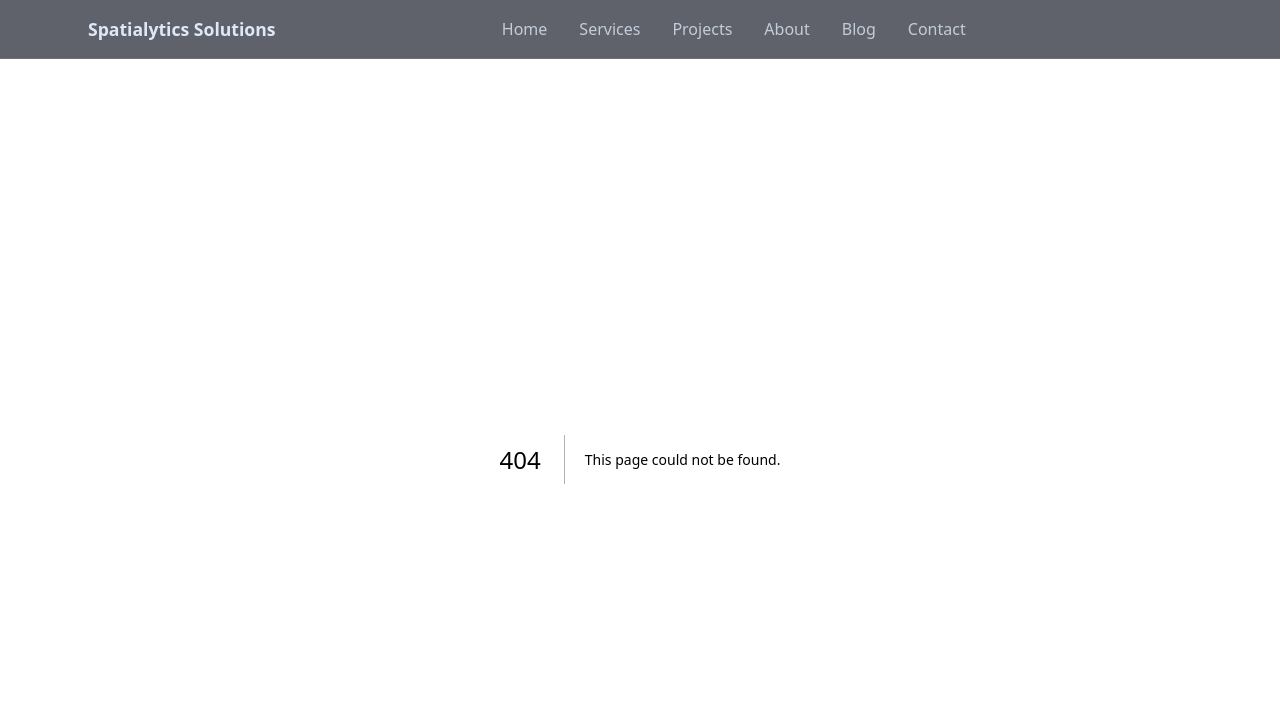
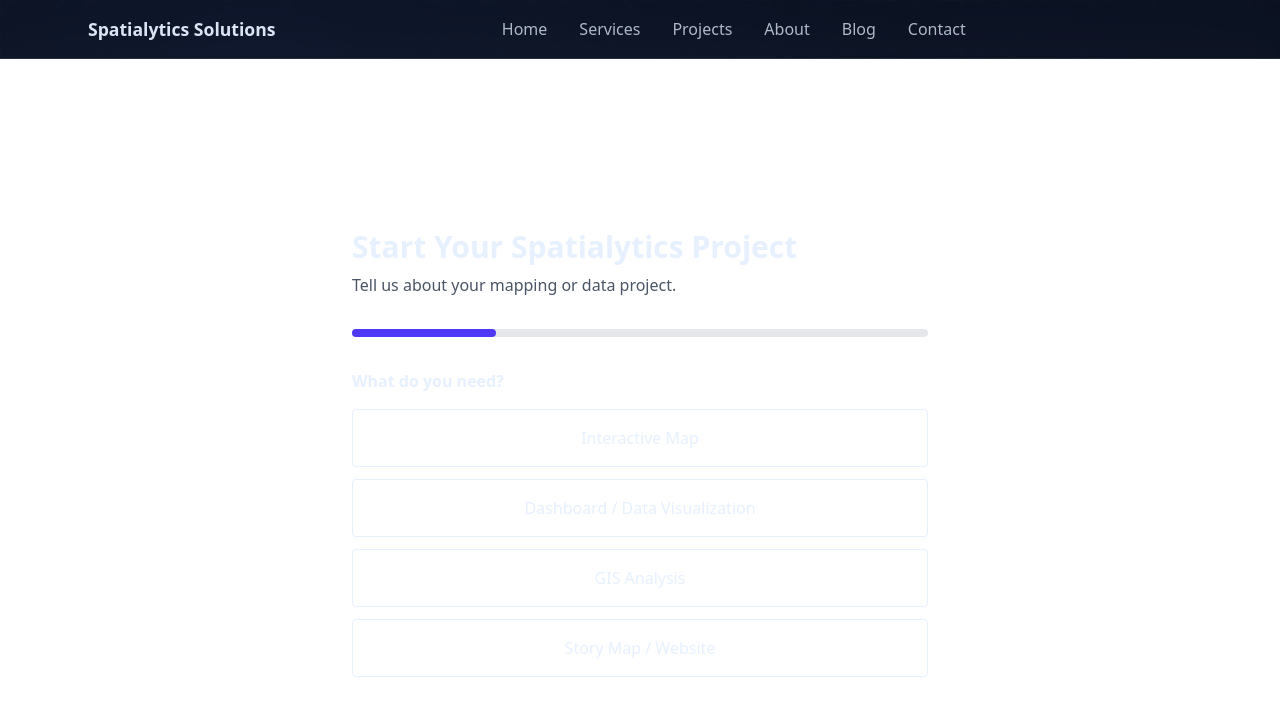
Before and after one commit to KristineMK72/spatialytics-next, a Next.js app: page /project-intake in a window 1280 px wide. Before the commit this address had no page. Shown: the top 716 px of the page. Built offline with nearby package versions, Linux system fonts and the light colour scheme.

Commit message:
Create page.tsx

```diff
--- /dev/null
+++ b/src/app/project-intake/page.tsx
@@ -0,0 +1,181 @@
+"use client";
+
+import { useState } from "react";
+
+type FormData = {
+  projectType?: string;
+  organization?: string;
+  timeline?: string;
+  name?: string;
+  email?: string;
+  notes?: string;
+};
+
+export default function ProjectIntake() {
+  const [step, setStep] = useState(1);
+  const [data, setData] = useState<FormData>({});
+
+  const update = (field: keyof FormData, value: string) => {
+    setData({ ...data, [field]: value });
+  };
+
+  const next = () => setStep(step + 1);
+  const back = () => setStep(step - 1);
+
+  async function submit() {
+    await fetch("/api/intake", {
+      method: "POST",
+      body: JSON.stringify(data),
+    });
+
+    setStep(5);
+  }
+
+  return (
+    <div className="min-h-screen bg-white flex items-center justify-center p-6">
+      <div className="max-w-xl w-full">
+
+        <h1 className="text-3xl font-bold mb-2">
+          Start Your Spatialytics Project
+        </h1>
+
+        <p className="text-gray-600 mb-8">
+          Tell us about your mapping or data project.
+        </p>
+
+        {/* Progress */}
+        <div className="h-2 bg-gray-200 rounded mb-8">
+          <div
+            className="h-2 bg-indigo-600 rounded"
+            style={{ width: `${step * 25}%` }}
+          />
+        </div>
+
+        {step === 1 && (
+          <div>
+            <h2 className="mb-4 font-semibold">What do you need?</h2>
+
+            {[
+              "Interactive Map",
+              "Dashboard / Data Visualization",
+              "GIS Analysis",
+              "Story Map / Website",
+            ].map((opt) => (
+              <button
+                key={opt}
+                onClick={() => {
+                  update("projectType", opt);
+                  next();
+                }}
+                className="block w-full border p-4 rounded mb-3 hover:bg-gray-50"
+              >
+                {opt}
+              </button>
+            ))}
+          </div>
+        )}
+
+        {step === 2 && (
+          <div>
+            <h2 className="mb-4 font-semibold">Who is this project for?</h2>
+
+            {[
+              "Business",
+              "Local Government",
+              "Nonprofit",
+              "Community Project",
+              "Research / Academic",
+            ].map((opt) => (
+              <button
+                key={opt}
+                onClick={() => {
+                  update("organization", opt);
+                  next();
+                }}
+                className="block w-full border p-4 rounded mb-3 hover:bg-gray-50"
+              >
+                {opt}
+              </button>
+            ))}
+
+            <button onClick={back} className="mt-4 text-sm text-gray-500">
+              Back
+            </button>
+          </div>
+        )}
+
+        {step === 3 && (
+          <div>
+            <h2 className="mb-4 font-semibold">What timeline are you on?</h2>
+
+            {["ASAP", "Within a month", "1-3 months", "Just exploring"].map(
+              (opt) => (
+                <button
+                  key={opt}
+                  onClick={() => {
+                    update("timeline", opt);
+                    next();
+                  }}
+                  className="block w-full border p-4 rounded mb-3 hover:bg-gray-50"
+                >
+                  {opt}
+                </button>
+              )
+            )}
+
+            <button onClick={back} className="mt-4 text-sm text-gray-500">
+              Back
+            </button>
+          </div>
+        )}
+
+        {step === 4 && (
+          <div>
+            <h2 className="mb-4 font-semibold">Contact info</h2>
+
+            <input
+              placeholder="Your name"
+              className="w-full border p-3 rounded mb-3"
+              onChange={(e) => update("name", e.target.value)}
+            />
+
+            <input
+              placeholder="Email"
+              className="w-full border p-3 rounded mb-3"
+              onChange={(e) => update("email", e.target.value)}
+            />
+
+            <textarea
+              placeholder="Tell us about your project"
+              className="w-full border p-3 rounded mb-3"
+              onChange={(e) => update("notes", e.target.value)}
+            />
+
+            <button
+              onClick={submit}
+              className="w-full bg-indigo-600 text-white p-3 rounded"
+            >
+              Submit Project Request
+            </button>
+
+            <button onClick={back} className="mt-4 text-sm text-gray-500">
+              Back
+            </button>
+          </div>
+        )}
+
+        {step === 5 && (
+          <div className="text-center">
+            <h2 className="text-2xl font-bold mb-4">
+              Thanks! Your request was sent.
+            </h2>
+
+            <p className="text-gray-600">
+              We'll contact you soon to discuss your Spatialytics project.
+            </p>
+          </div>
+        )}
+      </div>
+    </div>
+  );
+}
```
